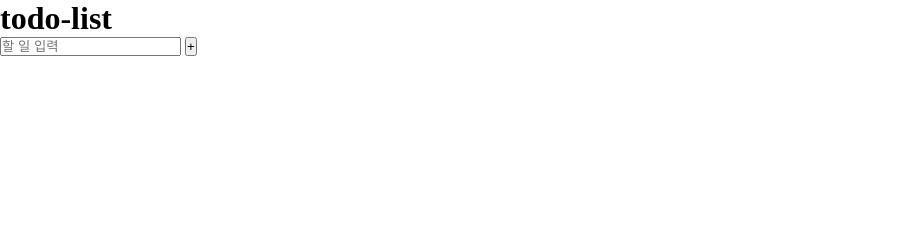
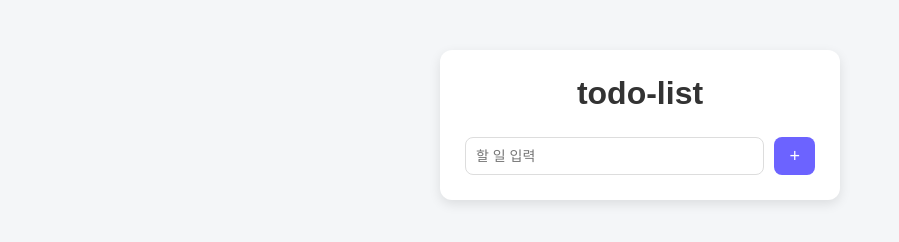
Before and after one commit to EUNGWANCHOI/todo-list, a plain HTML site: page index.html in a window 1280 px wide. Shown: the whole page, without its empty margins (0-899 px from the left). Drawn offline with Linux system fonts and the light colour scheme.

Commit message:
feat :: input, container, btn styling

```diff
--- a/style.css
+++ b/style.css
@@ -3,9 +3,61 @@
   margin: 0;
 }
 
-html,
 body {
-  padding: 0;
+  font-family: "Noto Sans KR", sans-serif;
+  background-color: #f4f6f8;
+  padding: 50px;
   margin: 0;
   box-sizing: border-box;
+  display: flex;
+  justify-content: center;
+  align-items: flex-start;
 }
+
+#container {
+  background: white;
+  padding: 25px;
+  border-radius: 12px;
+  width: 350px;
+  box-shadow: 0 4px 12px rgba(0, 0, 0, 0.1);
+}
+
+#container h1 {
+  text-align: center;
+  margin-bottom: 25px;
+  color: #333;
+}
+
+#input {
+  display: flex;
+  gap: 10px;
+}
+
+#inputBox {
+  flex: 1;
+  padding: 10px;
+  border: 1px solid #ddd;
+  border-radius: 8px;
+  font-size: 14px;
+}
+
+#inputBox:focus {
+  outline: none;
+  border-color: #6c63ff;
+  box-shadow: 0 0 5px rgba(108, 99, 255, 0.3);
+}
+
+#addTodo {
+  background-color: #6c63ff;
+  color: white;
+  border: none;
+  padding: 0 15px;
+  border-radius: 8px;
+  cursor: pointer;
+  font-size: 18px;
+  transition: 0.2s;
+}
+
+#addTodo:hover {
+  background-color: #5a52d6;
+}
```
